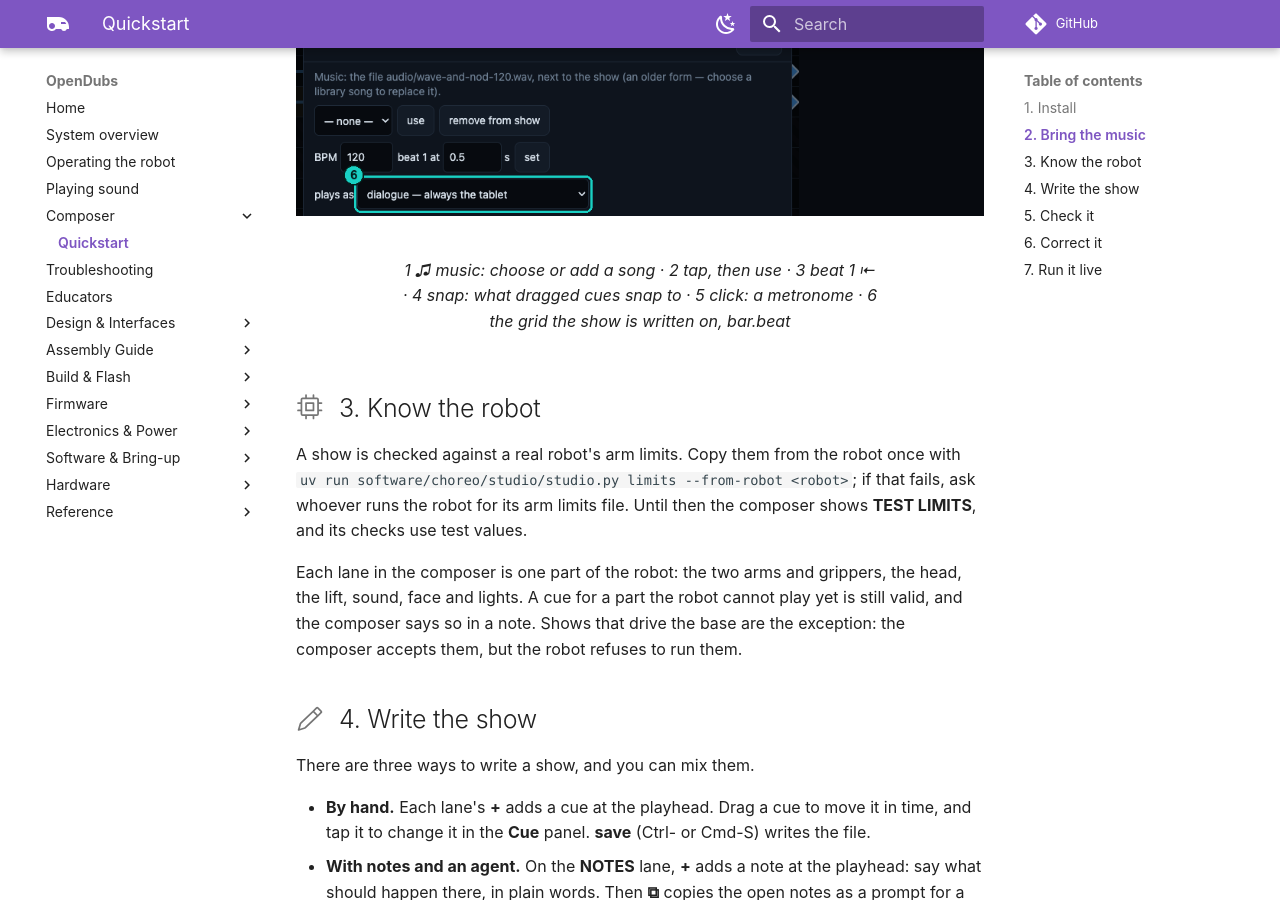
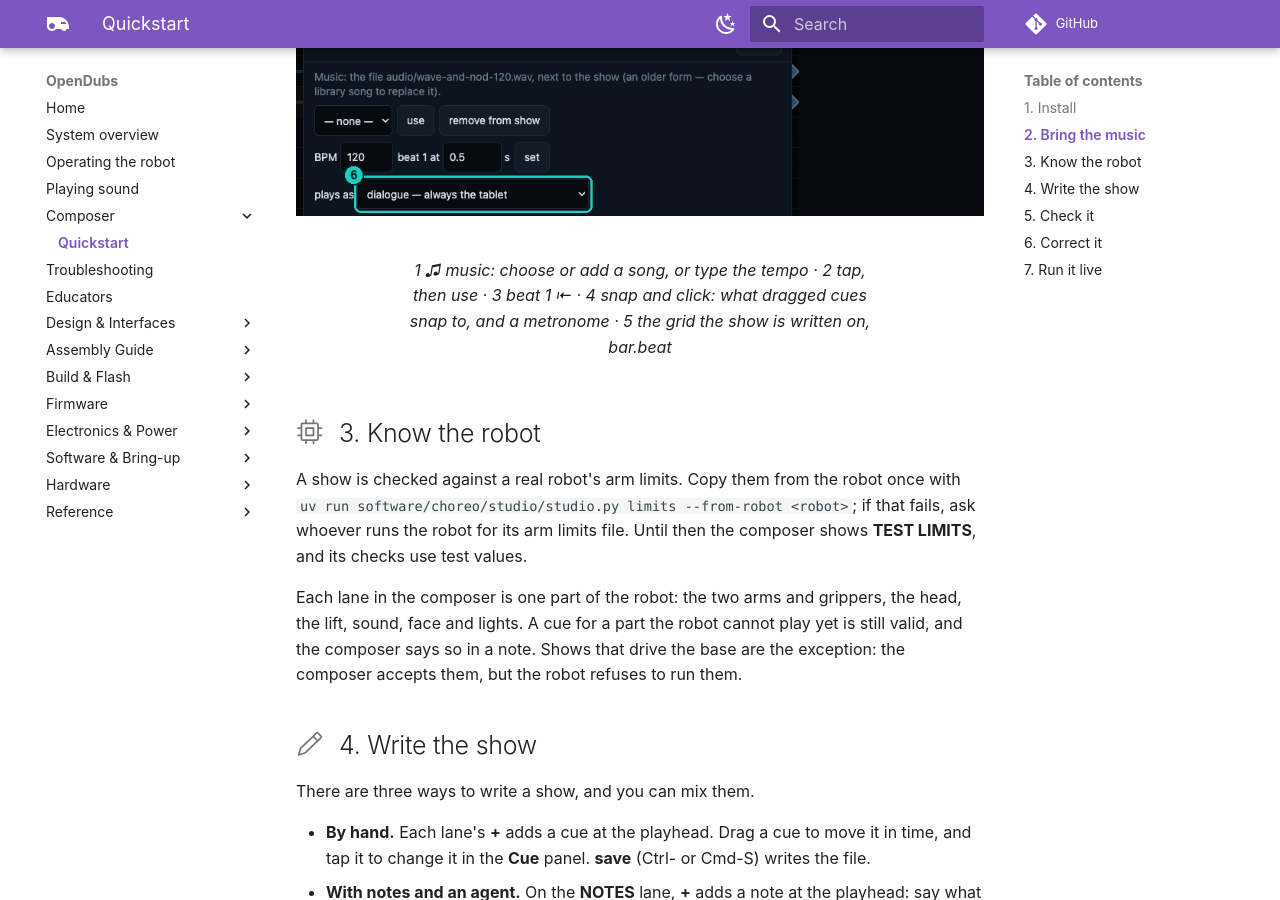
Before and after one commit to UW-Allen-School-Robotics/opendubs, an MkDocs documentation site: the page built from docs/composer/quickstart.md, in a window 1280 px wide and 900 px high, scrolled down 1571 px. Built offline with MkDocs 1.6.1 and Material for MkDocs 9.7.7, drawn with Linux system fonts in a browser that asks for light colours; comment, search, counter and statistics services are not loaded; some of the changed text lies outside the part shown.

Commit message:
docs: Composer quickstart — shot 02's five callouts, and the robot's default start
Co-Authored-By: Claude Opus 5.5 <noreply@anthropic.com>

```diff
--- a/docs/composer/quickstart.md
+++ b/docs/composer/quickstart.md
@@ -34,7 +34,7 @@ grid follow the tempo if you change it later.
 
 <figure markdown="span">
   ![The composer toolbar with the music and tempo controls numbered](../assets/composer/composer-02-music.png)
-  <figcaption>1 ♫ music: choose or add a song · 2 tap, then use · 3 beat 1 ⇤ · 4 snap: what dragged cues snap to · 5 click: a metronome · 6 the grid the show is written on, bar.beat</figcaption>
+  <figcaption>1 ♫ music: choose or add a song, or type the tempo · 2 tap, then use · 3 beat 1 ⇤ · 4 snap and click: what dragged cues snap to, and a metronome · 5 the grid the show is written on, bar.beat</figcaption>
 </figure>
 
 ## :octicons-cpu-24: 3. Know the robot
@@ -115,7 +115,8 @@ must come from the show library, not a file beside the show.
 
 On the dashboard, open **Shows — routines** and tap the routine. Shows need **CH5 in AUTO**. **Start**
 sets how a run begins: **wait for the deadman** arms the run, then counts down when you press the
-deadman; **count down now** needs the deadman already held; **now** starts at once. Once started, letting go of the
+deadman; **count down now** needs the deadman already held; **now** starts at once. On the
+robot the default is to wait for the deadman. Once started, letting go of the
 deadman stops the show, and the arms hold where they are.
 
 <figure markdown="span">
```
